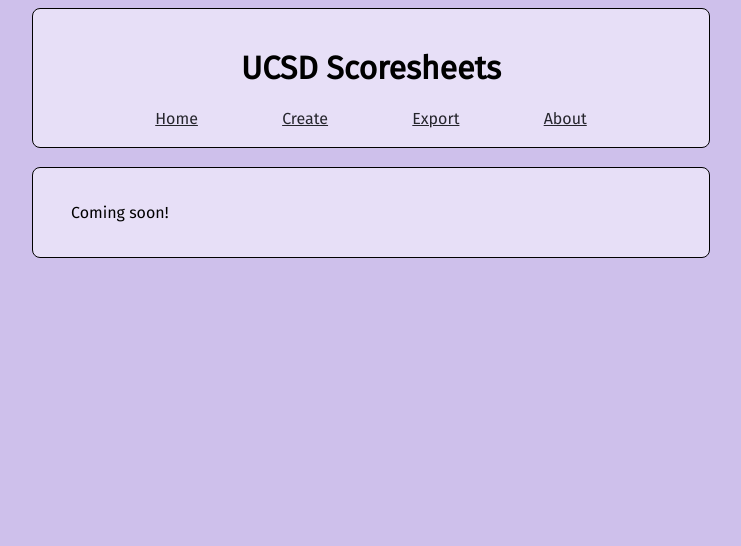
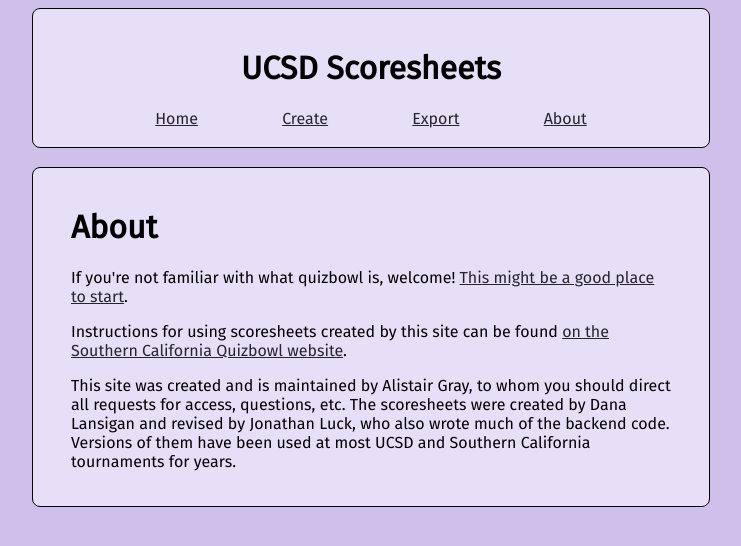
Before and after one commit to alistairgray42/ucsd-scoresheets, a Flask app: page /about in a window 1280 px wide. Shown: the top 546 px of the page, without its empty margins (269-1010 px from the left). Run offline with Flask 2, Linux system fonts and the light colour scheme.

Commit message:
tidying up, making info pages more informative

```diff
--- a/templates/about.html
+++ b/templates/about.html
@@ -8,9 +8,27 @@
 <body>
     {% include "header.html" %}
     <div id="wrapper">
+
+        <h1>
+            About
+        </h1>
+
         <p>
-            Coming soon!
+            If you're not familiar with what quizbowl is, welcome! <a href="https://www.qbwiki.com/wiki/Quizbowl">This
+                might be a good place to start</a>.
         </p>
+        <p>
+            Instructions for using scoresheets created by this site can be found <a
+                href="https://socalquizbowl.org/guide-to-digital-scoresheets/">
+                on the Southern California Quizbowl website</a>.
+        </p>
+        <p>
+            This site was created and is maintained by Alistair Gray, to whom you should direct all requests for access,
+            questions, etc. The scoresheets were created by Dana Lansigan and revised by Jonathan Luck, who also wrote
+            much of the backend code. Versions of them have been used at most UCSD and Southern California tournaments
+            for years.
+        </p>
+
     </div>
 </body>
 
--- a/templates/convert_form.html
+++ b/templates/convert_form.html
@@ -30,8 +30,11 @@
 	{% include "header.html" %}
 	<div id="wrapper">
 
+		<h1>
+			Convert to SQBS
+		</h1>
 		<p>
-			This page allows you to convert UCSD scoresheets <b>generated by this site</b> into the standard SQBS file
+			This form allows you to convert UCSD scoresheets <b>generated by this site</b> into the standard SQBS file
 			format.
 		</p>
 
```
Also changed, not shown: templates/create_form.html (+12 -1 lines), static/agg_link.png (deleted), static/roster_example.png (deleted).
